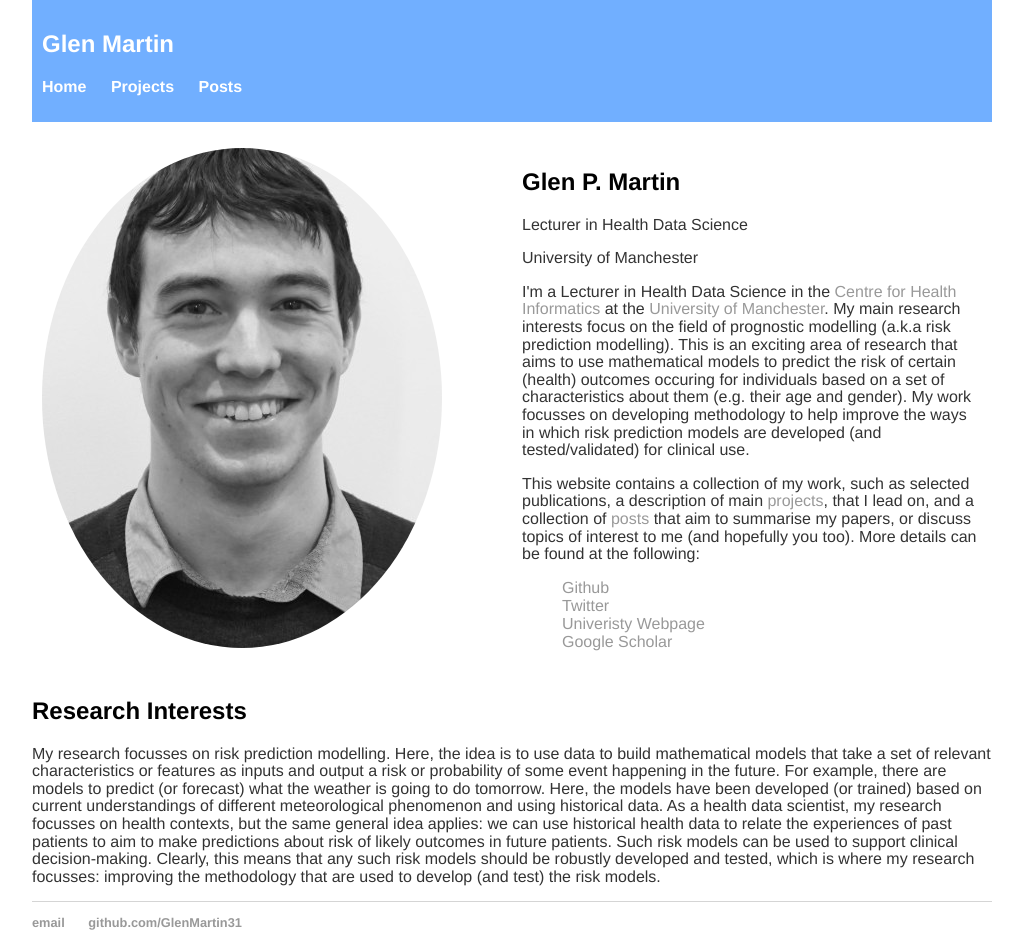
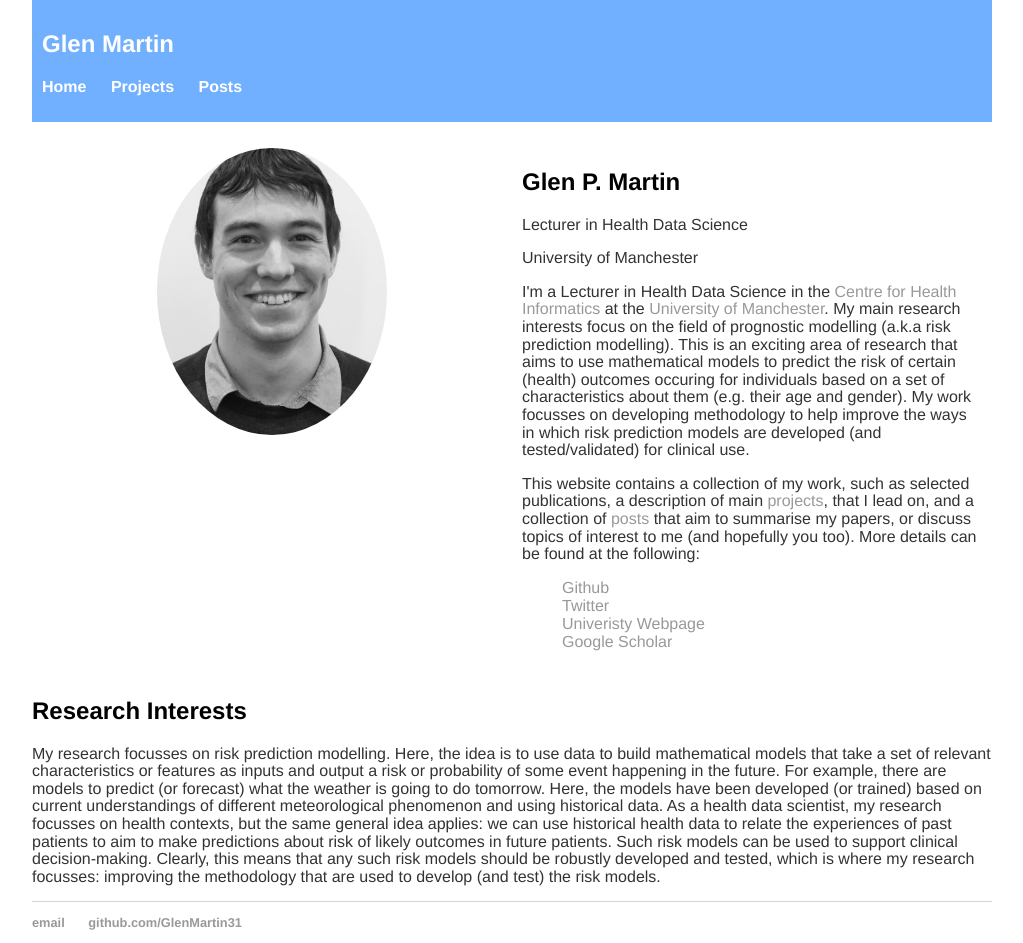
Before and after one commit to GlenMartin31/GlenMartin31.github.io, a Jekyll site: the page built from index.html, in a window 1280 px wide. Shown: the whole page, without its empty margins (128-1151 px from the left). Built offline with Jekyll 4.4.1, drawn with Linux system fonts in a browser that asks for light colours.

Commit message:
Update main.css

```diff
--- a/css/main.css
+++ b/css/main.css
@@ -35,9 +35,8 @@ img {
 	display: block;
     margin-left: auto;
     margin-right: auto;
-	float: left;
 	border-radius: 50%;
-	max-width: 100%
+	width: 50%
 }
 /* Create two equal columns that floats next to each other */
 .column {
```
